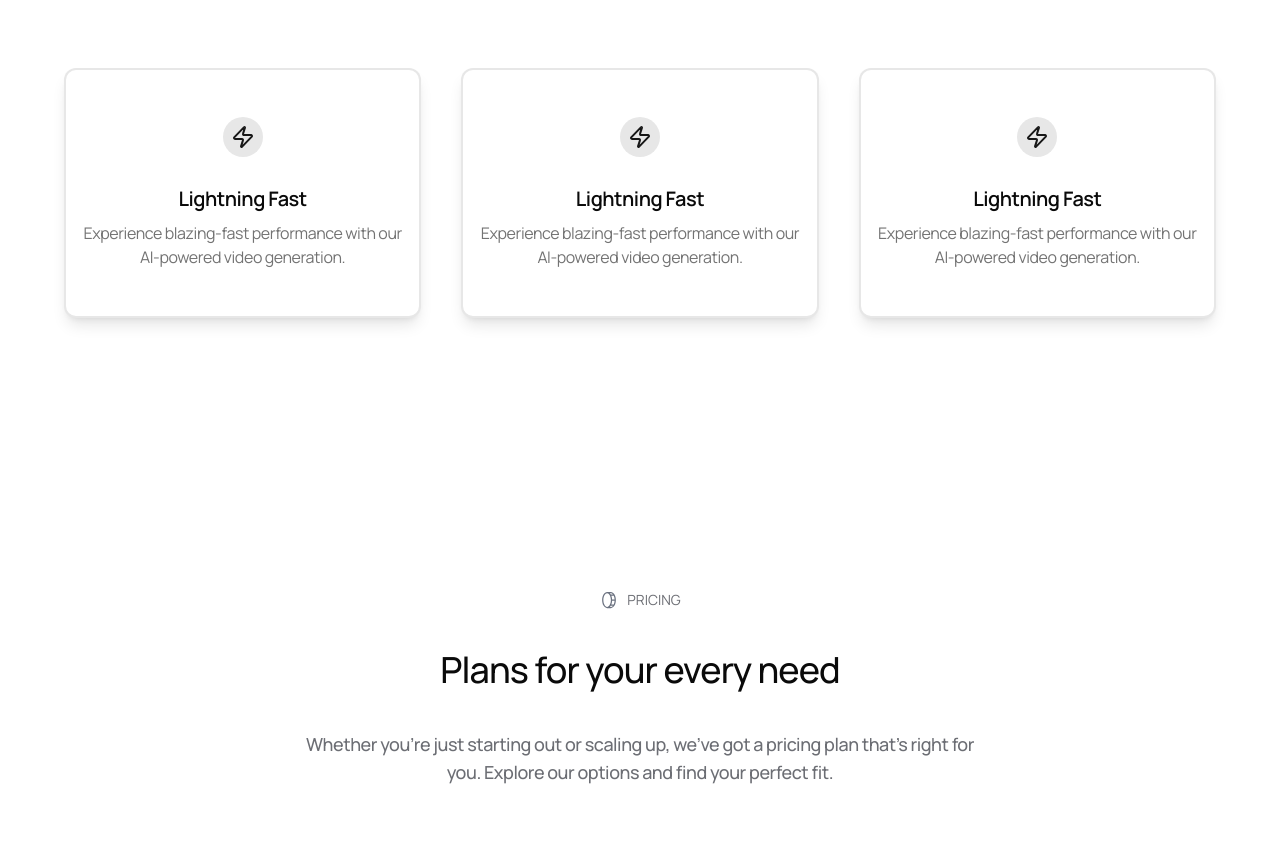
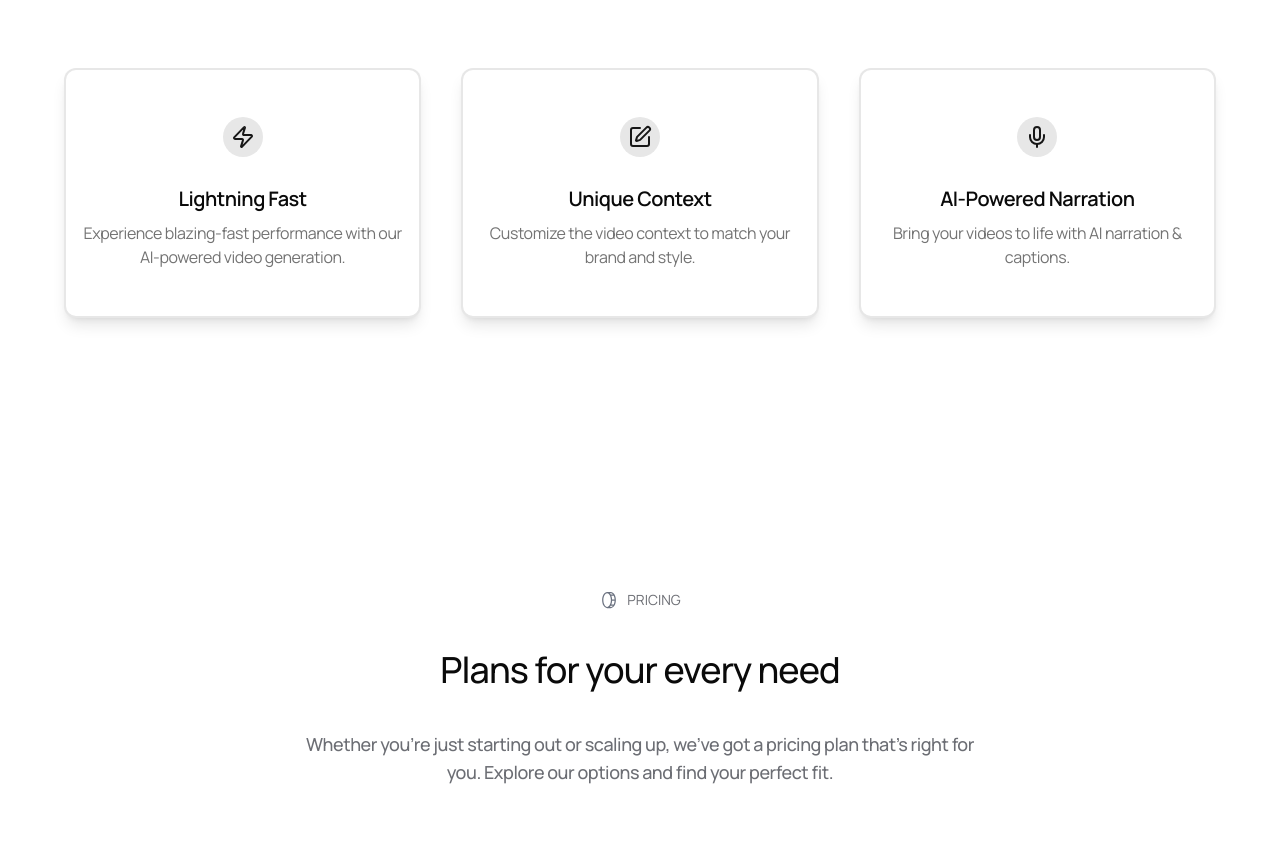
Before and after one commit to Druky1/DeepFrame, a Next.js app: page / in a window 1280 px wide. Shown: the part 1500-2364 px from the top of the page. Built offline with nearby package versions, Linux system fonts and the light colour scheme; no server answers.

Commit message:
added other features

```diff
--- a/src/app/_components/Features.tsx
+++ b/src/app/_components/Features.tsx
@@ -1,7 +1,7 @@
 import React from "react";
 import { AuroraText } from "@/components/magicui/aurora-text";
 import { Card, CardContent } from "@/components/ui/card";
-import { Zap } from "lucide-react";
+import { Mic, SquarePen, Zap } from "lucide-react";
 
 function Features() {
   return (
@@ -55,28 +55,26 @@ function Features() {
           <Card className="bg-card h-[250px] flex flex-col items-center justify-center border-2 border-primary/10 shadow-lg">
             <CardContent className="flex flex-col items-center justify-center p-4">
               <div className="rounded-full w-10 h-10 bg-primary/10 flex items-center justify-center mb-7">
-                <Zap className="h-6 w-6 text-primary" />
+                <SquarePen className="h-6 w-6 text-primary" />
               </div>
               <h3 className="text-xl font-semibold mb-2 tracking-tight">
-                Lightning Fast
+                Unique Context
               </h3>
               <p className="text-muted-foreground tracking-tight">
-                Experience blazing-fast performance with our AI-powered video
-                generation.
+                Customize the video context to match your brand and style.
               </p>
             </CardContent>
           </Card>
           <Card className="bg-card h-[250px] flex flex-col items-center justify-center border-2 border-primary/10 shadow-lg">
             <CardContent className="flex flex-col items-center justify-center p-4">
               <div className="rounded-full w-10 h-10 bg-primary/10 flex items-center justify-center mb-7">
-                <Zap className="h-6 w-6 text-primary" />
+                <Mic className="h-6 w-6 text-primary" />
               </div>
               <h3 className="text-xl font-semibold mb-2 tracking-tight">
-                Lightning Fast
+                AI-Powered Narration
               </h3>
               <p className="text-muted-foreground tracking-tight">
-                Experience blazing-fast performance with our AI-powered video
-                generation.
+                Bring your videos to life with AI narration & captions.
               </p>
             </CardContent>
           </Card>
```
